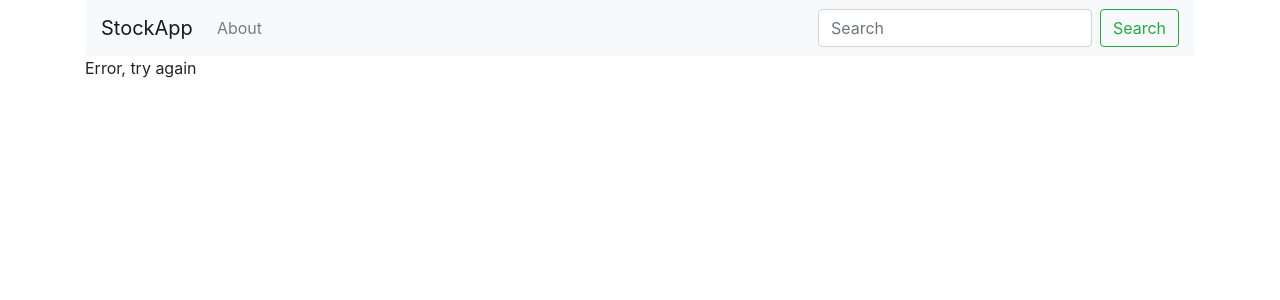
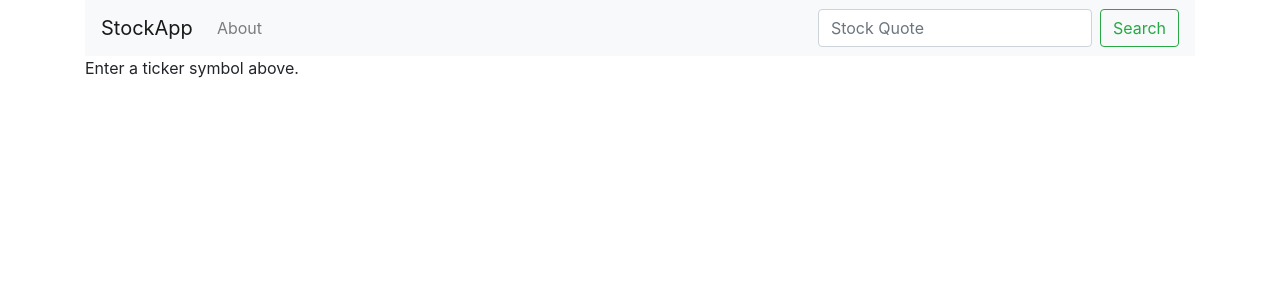
Before and after one commit to DraghiciStefan1984/Django-Stock-Market, a Django app: page / in a window 1280 px wide. Shown: the top 300 px of the page. Run offline with Django 3.2, Linux system fonts and the light colour scheme; data that the repository does not hold is empty; some libraries are stand-ins or nearby versions.

Commit message:
get data works

```diff
--- a/stocks/quotes/templates/base.html
+++ b/stocks/quotes/templates/base.html
@@ -24,9 +24,10 @@
                 <a class="nav-link" href="{% url 'about' %}">About</a>
             </li>
             </ul>
-            <form class="form-inline my-2 my-lg-0">
-            <input class="form-control mr-sm-2" type="search" placeholder="Search" aria-label="Search">
-            <button class="btn btn-outline-success my-2 my-sm-0" type="submit">Search</button>
+            <form class="form-inline my-2 my-lg-0" action="{% url 'home' %}" method="POST">
+            {% csrf_token %}
+                <input class="form-control mr-sm-2" type="search" placeholder="Stock Quote" aria-label="Search", name="ticker">
+                <button class="btn btn-outline-success my-2 my-sm-0" type="submit">Search</button>
             </form>
         </div>
     </nav>
--- a/stocks/quotes/templates/home.html
+++ b/stocks/quotes/templates/home.html
@@ -1,13 +1,22 @@
 {% extends 'base.html' %}
 
 {% block content %}
+
+{% if ticker %}
+    <p>{{ticker}}</p>
+{% endif %}
+
     {% if response %}
         {% if response == 'error' %}
             <p>Error, try again</p>
         {% else %}
-            {% for key, value in response.items %}
-                <p>{{key}}: {{value}}</p>
-            {% endfor %}
+           <h2>{{response.companyName}}</h2>
+           <p>Price: {{response.latestPrice}}</p>
+           <p>Previous Close: {{response.previousClose}}</p>
+           <p>Market Cap.: {{response.marketCap}}</p>
+           <p>YTD Change: {{response.ytdChange}}</p>
+           <p>52w High: {{response.week52High}}</p>
+           <p>52w Low: {{response.week52Low}}</p>
         {% endif %}
     {% endif %}
 {% endblock content %}
--- a/stocks/quotes/views.py
+++ b/stocks/quotes/views.py
@@ -6,12 +6,16 @@ import json
 
 # Create your views here.
 def home(request):
-    api_request=requests.get("https://cloud.iexapis.com/stable/stock/AAAU/quote?token=pk_e72e1d360c58425e8a038cb4a8409963")
-    try:
-        response=json.loads(api_request.content)
-    except:
-        response='error'
-    return render(request, 'home.html', {'response':response})
+    if request.method=='POST':
+        ticker=request.POST['ticker']
+        api_request=requests.get('https://cloud.iexapis.com/stable/stock/'+ticker+'/quote?token=pk_e72e1d360c58425e8a038cb4a8409963')
+        try:
+            response=json.loads(api_request.content)
+        except Exception as e:
+            response='error'
+        return render(request, 'home.html', {'response':response})
+    else:
+        return render(request, 'home.html', {'ticker':'Enter a ticker symbol above.'})
 
 
 def about(request):
```
